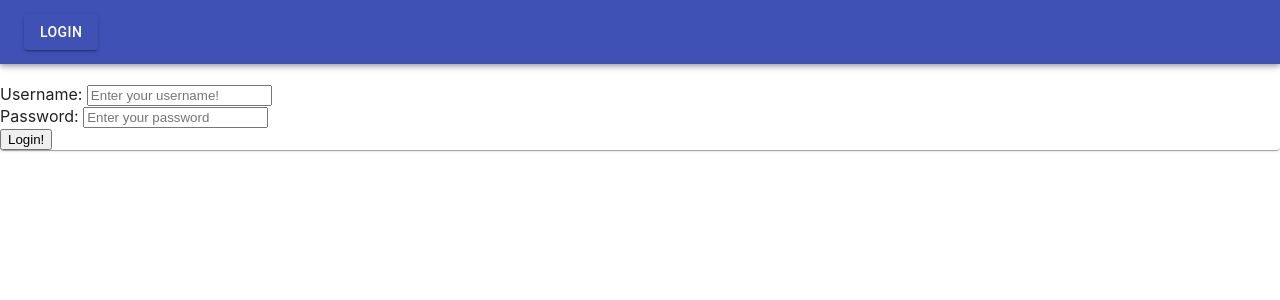
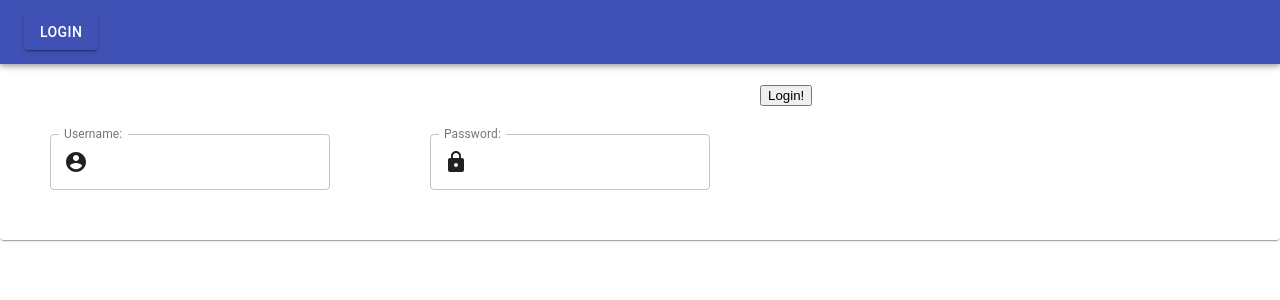
Before and after one commit to Zachary-Roland/artinstitute-api-redux, a React (Create React App) app: page /login in a window 1280 px wide. Shown: the top 300 px of the page. Built offline with nearby package versions, Linux system fonts and the light colour scheme.

Commit message:
adds liked functionality and some material comps

```diff
--- a/src/components/login.js
+++ b/src/components/login.js
@@ -2,9 +2,18 @@ import React, { useState } from "react";
 import { connect } from "react-redux";
 import { setUser } from "../redux/actions";
 import { useHistory } from "react-router";
-import { Paper } from "@material-ui/core";
+import { makeStyles } from "@material-ui/styles";
+import { Paper, TextField, InputAdornment } from "@material-ui/core";
+import AccountCircle from "@material-ui/icons/AccountCircle";
+import LockIcon from "@material-ui/icons/Lock";
+const useStyles = makeStyles((theme) => ({
+  margin: {
+    margin: 50,
+  },
+}));
 
 const Login = ({ setUser, username }) => {
+  const classes = useStyles();
   const [userInput, setUserInput] = useState("");
   const [password, setPassword] = useState("");
   const [minCharErr, setMinCharErr] = useState(false);
@@ -13,24 +22,36 @@ const Login = ({ setUser, username }) => {
     <Paper>
       <br></br>
       <form position="relative">
-        <div>
-          <label htmlFor="userInput">Username: </label>
-          <input
-            id="userInput"
-            placeholder="Enter your username!"
-            value={userInput}
-            onChange={(e) => setUserInput(e.target.value)}
-          ></input>
-        </div>
-        <div>
-          <label htmlFor="password">Password: </label>
-          <input
-            id="password"
-            placeholder="Enter your password"
-            value={password}
-            onChange={(e) => setPassword(e.target.value)}
-          ></input>
-        </div>
+        <TextField
+          className={classes.margin}
+          id="usernameInput"
+          label="Username:"
+          variant="outlined"
+          value={userInput}
+          onChange={(e) => setUserInput(e.target.value)}
+          InputProps={{
+            startAdornment: (
+              <InputAdornment position="start">
+                <AccountCircle />
+              </InputAdornment>
+            ),
+          }}
+        />
+        <TextField
+          className={classes.margin}
+          id="passwordInput"
+          label="Password:"
+          variant="outlined"
+          value={password}
+          onChange={(e) => setPassword(e.target.value)}
+          InputProps={{
+            startAdornment: (
+              <InputAdornment position="start">
+                <LockIcon />
+              </InputAdornment>
+            ),
+          }}
+        />
         {minCharErr ? (
           <h5>Your username and password must be at least 4 characters!</h5>
         ) : null}
```
